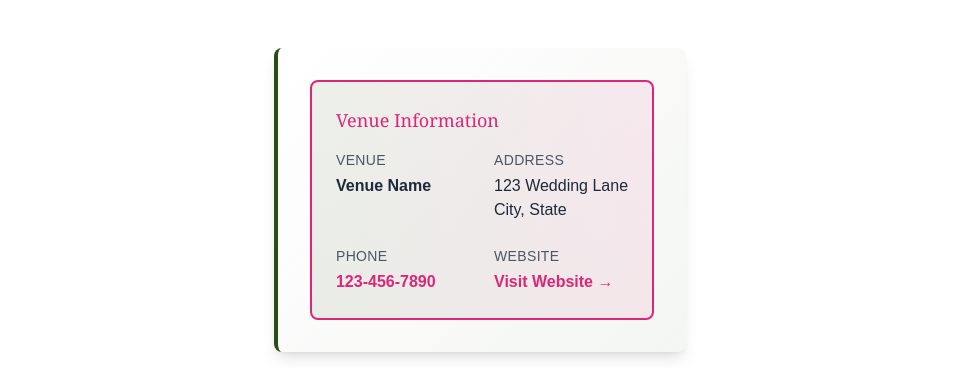
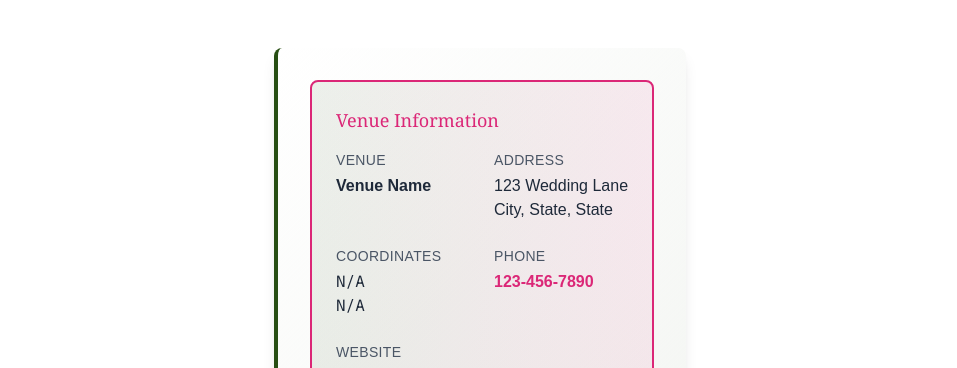
Before and after one commit to tori-ops/hybrid-stationary, a Next.js app: page /invite in a window 1280 px wide. Shown: the top 368 px of the page, without its empty margins (160-1117 px from the left). Built offline with nearby package versions, Linux system fonts and the light colour scheme; no server answers.

Commit message:
Add auto-geocoding using Nominatim - populate lat/long from address and display coordinates on viewer

```diff
--- a/src/components/InvitationForm.tsx
+++ b/src/components/InvitationForm.tsx
@@ -228,6 +228,41 @@ export default function InvitationForm({ invitation, onSave }: InvitationFormPro
     window.addEventListener('beforeunload', handleBeforeUnload);
     return () => window.removeEventListener('beforeunload', handleBeforeUnload);
   }, [formData, attractionsList, diningList, activitiesList, accommodationsList, stationeryItems, timelineEvents, invitation?.id]);
+
+  // Auto-fetch coordinates from Nominatim when venue address/city/state changes
+  useEffect(() => {
+    const geocodeVenue = async () => {
+      const { venue_address, venue_city, venue_state } = formData;
+
+      // Only geocode if all fields are filled
+      if (!venue_address || !venue_city || !venue_state) return;
+
+      try {
+        const query = `${venue_address}, ${venue_city}, ${venue_state}`;
+        const response = await fetch(
+          `https://nominatim.openstreetmap.org/search?format=json&q=${encodeURIComponent(query)}`
+        );
+
+        const data = await response.json();
+
+        if (data && data.length > 0) {
+          const result = data[0];
+          setFormData((prev) => ({
+            ...prev,
+            venue_latitude: parseFloat(result.lat),
+            venue_longitude: parseFloat(result.lon),
+          }));
+          console.log(`Geocoded: ${result.lat}, ${result.lon}`);
+        }
+      } catch (error) {
+        console.error('Geocoding error:', error);
+      }
+    };
+
+    // Debounce the geocoding to avoid too many requests
+    const timer = setTimeout(geocodeVenue, 1000);
+    return () => clearTimeout(timer);
+  }, [formData.venue_address, formData.venue_city, formData.venue_state]);
 
   const handleChange = (e: React.ChangeEvent<HTMLInputElement | HTMLSelectElement | HTMLTextAreaElement>) => {
     const { name, value, type } = e.target as HTMLInputElement;
--- a/src/components/VenueInfo.tsx
+++ b/src/components/VenueInfo.tsx
@@ -28,7 +28,17 @@ export default function VenueInfo({ config }: { config?: any }) {
             <p className="text-sm md:text-base text-gray-800">
               {venue.address}
               <br />
-              {venue.city}
+              {venue.city}, {venue.state || 'State'}
+            </p>
+          </div>
+          <div>
+            <p className="text-xs md:text-sm text-gray-600 uppercase tracking-wide mb-1">
+              Coordinates
+            </p>
+            <p className="text-sm md:text-base text-gray-800 font-mono">
+              {venue.latitude ? `${venue.latitude.toFixed(6)}` : 'N/A'}
+              <br />
+              {venue.longitude ? `${venue.longitude.toFixed(6)}` : 'N/A'}
             </p>
           </div>
           <div>
--- a/src/lib/invitationConfig.ts
+++ b/src/lib/invitationConfig.ts
@@ -24,8 +24,11 @@ export function invitationToConfig(invitation: Invitation | null) {
       name: invitation.venue_name || weddingConfig.venue.name,
       address: invitation.venue_address || weddingConfig.venue.address,
       city: invitation.venue_city || weddingConfig.venue.city,
+      state: invitation.venue_state || '',
       phone: invitation.venue_phone || weddingConfig.venue.phone,
       website: invitation.venue_website || weddingConfig.venue.website,
+      latitude: invitation.venue_latitude || 0,
+      longitude: invitation.venue_longitude || 0,
     },
     areaFacts: invitation.area_facts || [
       {
```
